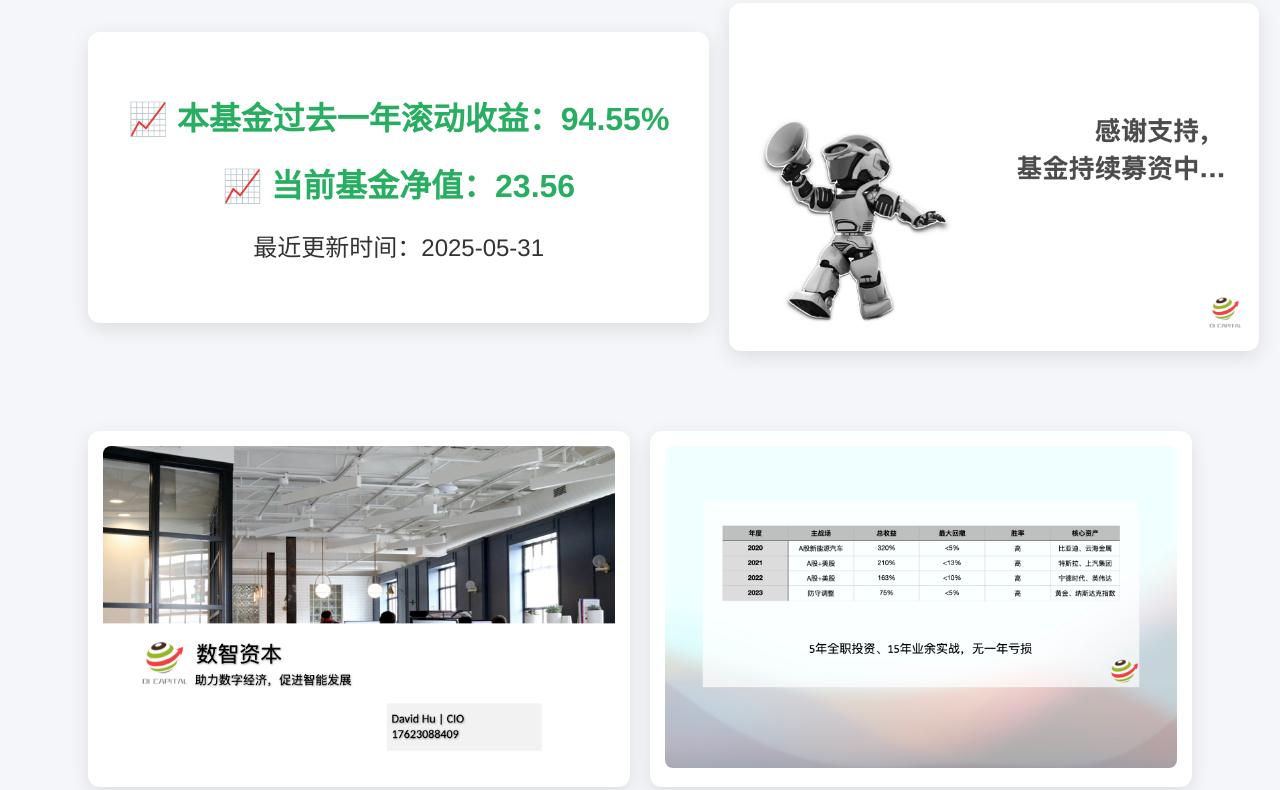
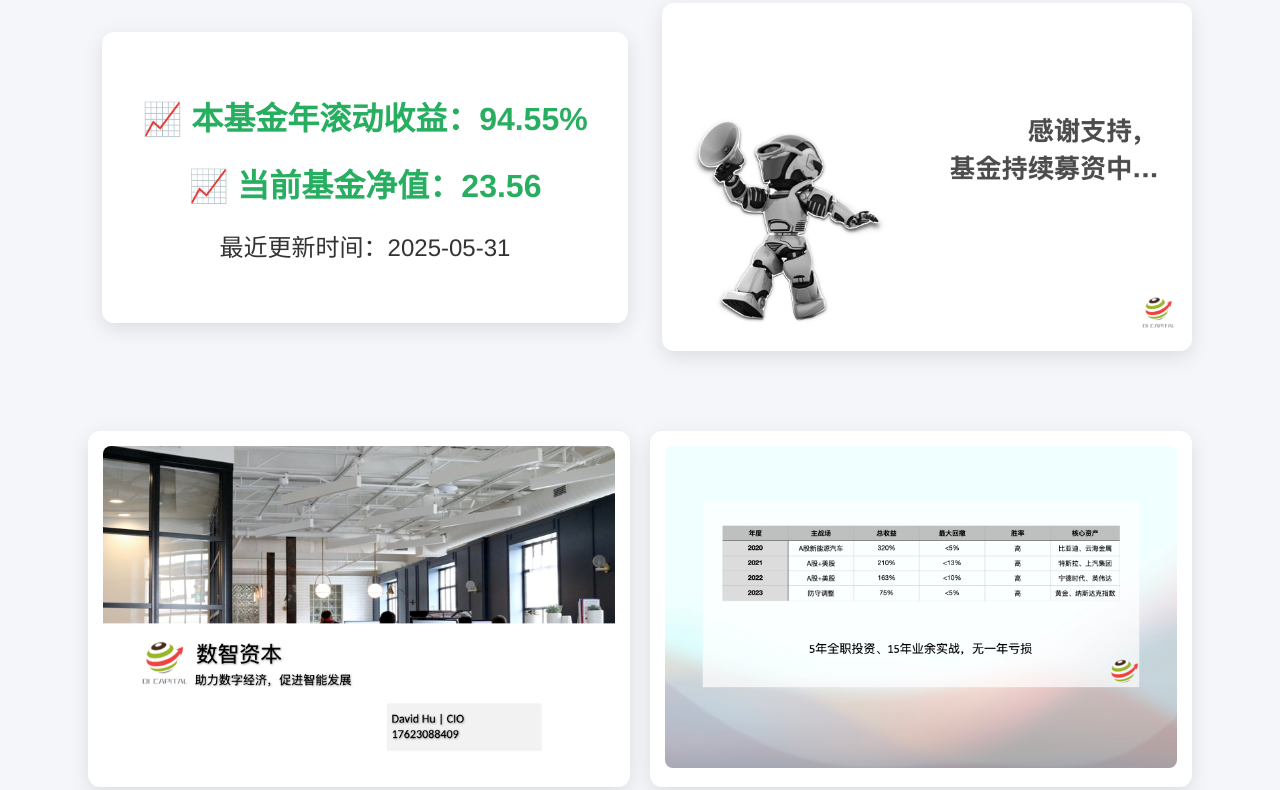
Before and after one commit to David-hu01/di-capital-website, a plain HTML site: page docs/index.html in a window 1280 px wide. Shown: the part 85-875 px from the top of the page. Drawn offline with Linux system fonts and the light colour scheme.

Commit message:
modify label title

```diff
--- a/docs/index.html
+++ b/docs/index.html
@@ -3,7 +3,7 @@
 <head>
   <meta charset="UTF-8">
   <meta name="viewport" content="width=device-width, initial-scale=1.0">
-  <title>基金滚动年收益</title>
+  <title>DI Capital Pitch Book</title>
   <style>
     body {
       background: #f5f6fa;
@@ -160,7 +160,7 @@
 <body>
   <div class="container">
     <div class="box">
-      <h1>📈 本基金过去一年滚动收益：94.55%</h1>
+      <h1>📈 本基金年滚动收益：94.55%</h1>
       <h1>📈 当前基金净值：23.56</h1>
       <h2>最近更新时间：2025-05-31</h2>
     </div>
```
